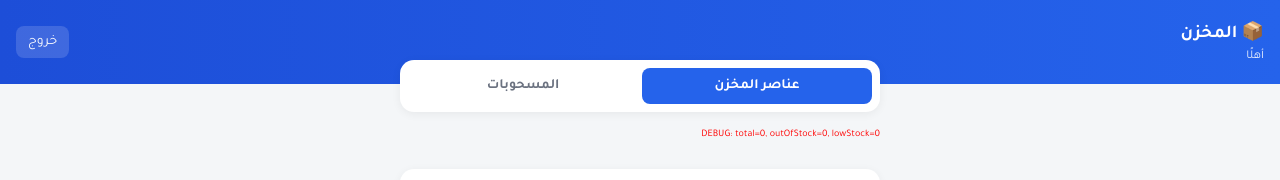
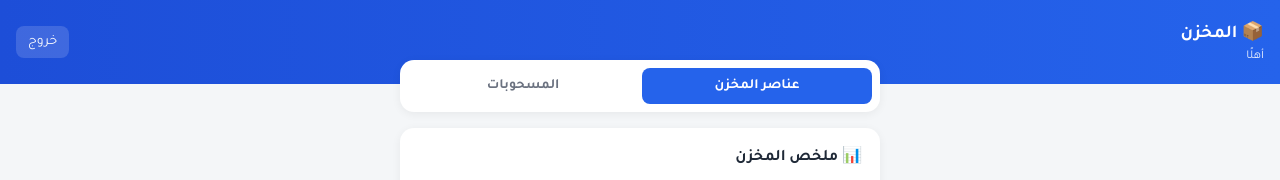
Before and after one commit to mustmusa/home, a Next.js app: page /warehouse in a window 1280 px wide. Shown: the top 180 px of the page. Built offline with nearby package versions, Linux system fonts and the light colour scheme; no server answers.

Commit message:
Remove debug code - feature working correctly

```diff
--- a/src/components/WarehouseManager.tsx
+++ b/src/components/WarehouseManager.tsx
@@ -187,17 +187,6 @@ export default function WarehouseManager() {
   });
   const outOfStockItems = items.filter((it) => it.quantity === 0 || it.quantity < 0).length;
 
-  useEffect(() => {
-    console.log("🔍 WarehouseManager Debug:", {
-      itemsCount: items.length,
-      totalItems,
-      lowStockItems: lowStockItems.length,
-      outOfStockItems,
-      tab,
-      itemsData: items.slice(0, 3).map(it => ({ name: it.name, qty: it.quantity }))
-    });
-  }, [items, tab]);
-
   const filteredItems = items.filter((it) => {
     const matchesSearch = it.name.toLowerCase().includes(searchQuery.toLowerCase());
     const matchesCategory = !filterCategory || it.category === filterCategory;
@@ -229,11 +218,6 @@ export default function WarehouseManager() {
 
       {tab === "items" && (
         <>
-        {/* DEBUG */}
-        <div style={{ fontSize: "10px", color: "red", marginBottom: "10px" }}>
-          DEBUG: total={items.length}, outOfStock={outOfStockItems}, lowStock={lowStockItems.length}
-        </div>
-
         {/* إحصائيات سريعة */}
         <section className="card">
           <h2 className="font-bold mb-3">📊 ملخص المخزن</h2>
```
